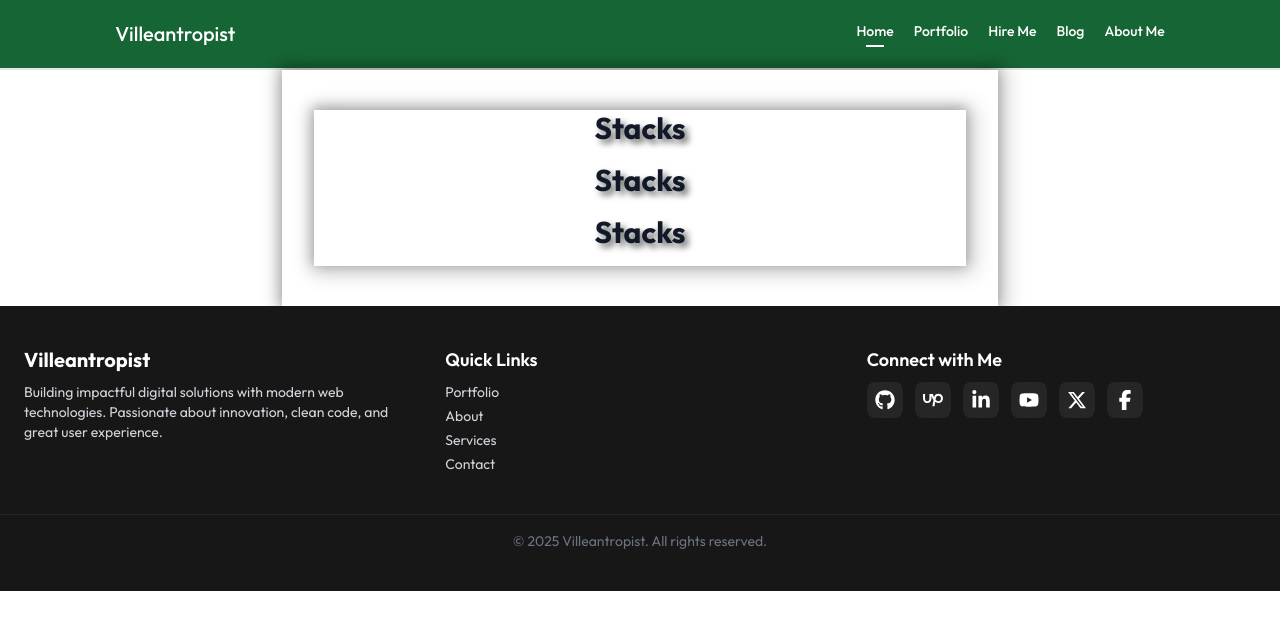
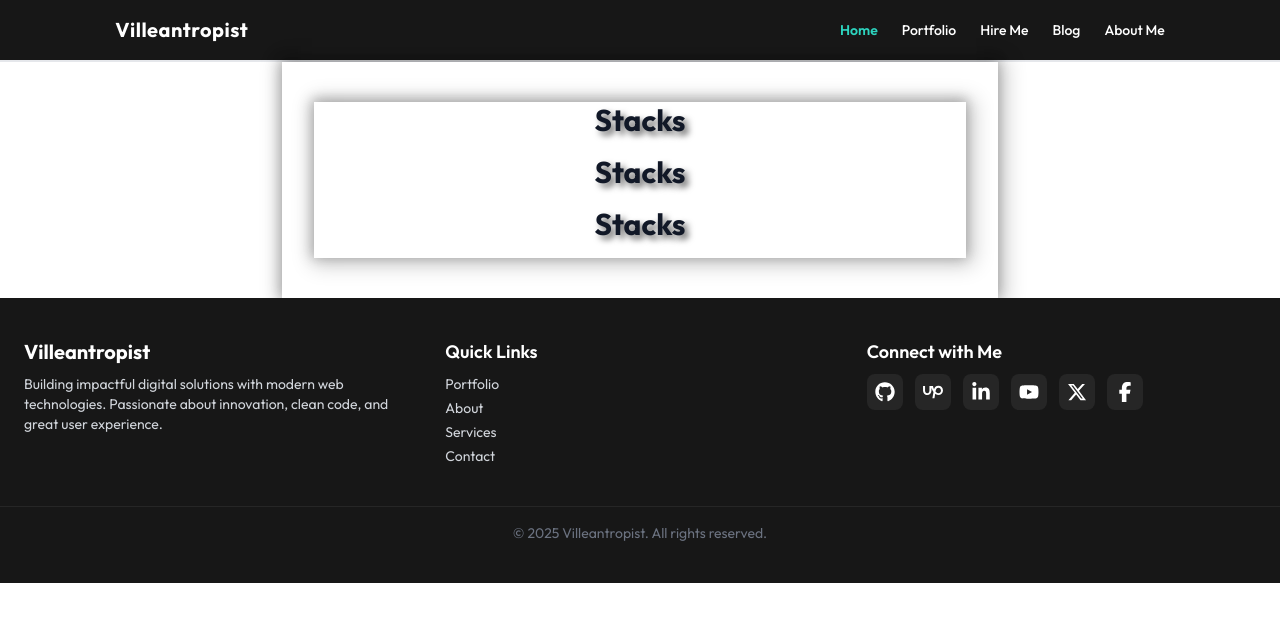
Before and after one commit to villeantropist/villeantropist, a React (Vite) app in the folder frontend/: page / in a window 1280 px wide. Shown: the top 630 px of the page. Built offline with nearby package versions, Linux system fonts and the light colour scheme.

Commit message:
feat(NavBar): redesign and remodernize NavBar

```diff
--- a/frontend/src/components/NavBar.jsx
+++ b/frontend/src/components/NavBar.jsx
@@ -1,73 +1,89 @@
-import React, { useEffect, useState } from "react";
+import React, { useState } from "react";
 import { NavLink, useNavigate } from "react-router-dom";
-import Icon from "@mui/material/Icon";
-import MenuIcon from "@mui/icons-material/Menu";
+import { Menu as MenuIcon, Close as CloseIcon } from "@mui/icons-material";
 
 const NavBar = () => {
   const navigate = useNavigate();
+  const [menuOpen, setMenuOpen] = useState(false);
+
   const navRoutes = [
-    { path: "", label: "Home" },
+    { path: "/", label: "Home" },
     { path: "/portfolio", label: "Portfolio" },
     { path: "/hire", label: "Hire Me" },
     { path: "/blog", label: "Blog" },
     { path: "/about", label: "About Me" },
   ];
-  const [visible, setVisible] = useState(false);
+
+  const toggleMenu = () => setMenuOpen(!menuOpen);
+  const closeMenu = () => setMenuOpen(false);
+
   return (
-    <div className="flex items-center justify-between  py-5 font-medium border-b-2 bg-green-800 text-white px-4 sm:px-[5vw] md:px-[7vw] lg:px-[9vw] ">
-      {/* Navigation Links */}
-      <p
-        onClick={() => {
-          navigate("");
-        }}
-        className="text-xl items-start cursor-pointer"
-      >
-        Villeantropist
-      </p>
-      <ul className="hidden sm:flex  gap-5 text-sm">
-        {navRoutes.map(({ path, label }) => (
-          <NavLink
-            key={path}
-            to={path}
-            className="flex flex-col items-center gap-1"
-          >
-            <p>{label}</p>
-            <hr className="w-2/4 border-none h-[1.5px] bg-white" hidden />
-          </NavLink>
-        ))}
-      </ul>
-      {/* Mobile Menu Icon */}
-      <Icon class="me-4 sm:hidden">
-        <MenuIcon
-          onClick={() => setVisible(!visible)}
-          sx={{
-            transition: "transform 0.3s ease",
-            transform: visible ? "rotate(90deg)" : "rotate(0deg)",
-            cursor: "pointer",
-          }}
-        />
-      </Icon>
+    <nav className="bg-neutral-900 text-white border-b-2">
+      <div className="flex items-center justify-between px-5 sm:px-[5vw] md:px-[7vw] lg:px-[9vw] py-4">
+        {/* Logo */}
+        <div
+          onClick={() => navigate("/")}
+          className="text-xl font-bold cursor-pointer tracking-wide"
+        >
+          Villeantropist
+        </div>
 
-      {/* Mobile Sidebar Menu */}
-      <div
-        className={`absolute top-16 right-0 bottom-0 z-10 overflow-hidden transition-all ${
-          visible ? "left-1/2" : "w-0"
-        }`}
-      >
-        <div className="flex flex-col bg-teal-800">
+        {/* Desktop Nav Links */}
+        <ul className="hidden sm:flex gap-6 items-center text-sm font-medium">
           {navRoutes.map(({ path, label }) => (
             <NavLink
               key={path}
-              onClick={() => setVisible(false)}
               to={path}
-              className="py-2 pl-6 border"
+              onClick={closeMenu}
+              className={({ isActive }) =>
+                `relative transition-colors duration-200 hover:text-teal-300 ${
+                  isActive ? "text-teal-400 font-semibold" : ""
+                }`
+              }
             >
               {label}
             </NavLink>
           ))}
+        </ul>
+
+        {/* Mobile Menu Toggle */}
+        <div className="sm:hidden">
+          <button onClick={toggleMenu} aria-label="Toggle menu">
+            {menuOpen ? (
+              <CloseIcon className="w-7 h-7" />
+            ) : (
+              <MenuIcon className="w-7 h-7" />
+            )}
+          </button>
         </div>
       </div>
-    </div>
+
+      {/* Mobile Sidebar Menu */}
+      <div
+        className={`sm:hidden bg-green-900 text-white transition-all duration-300 ease-in-out ${
+          menuOpen
+            ? "max-h-96 opacity-100"
+            : "max-h-0 opacity-0 overflow-hidden"
+        }`}
+      >
+        <ul className="flex flex-col px-6 py-4 gap-3">
+          {navRoutes.map(({ path, label }) => (
+            <NavLink
+              key={path}
+              to={path}
+              onClick={closeMenu}
+              className={({ isActive }) =>
+                `block py-1 transition-all border-b border-green-700 ${
+                  isActive ? "text-teal-400 font-semibold" : "text-white"
+                }`
+              }
+            >
+              {label}
+            </NavLink>
+          ))}
+        </ul>
+      </div>
+    </nav>
   );
 };
 
```
